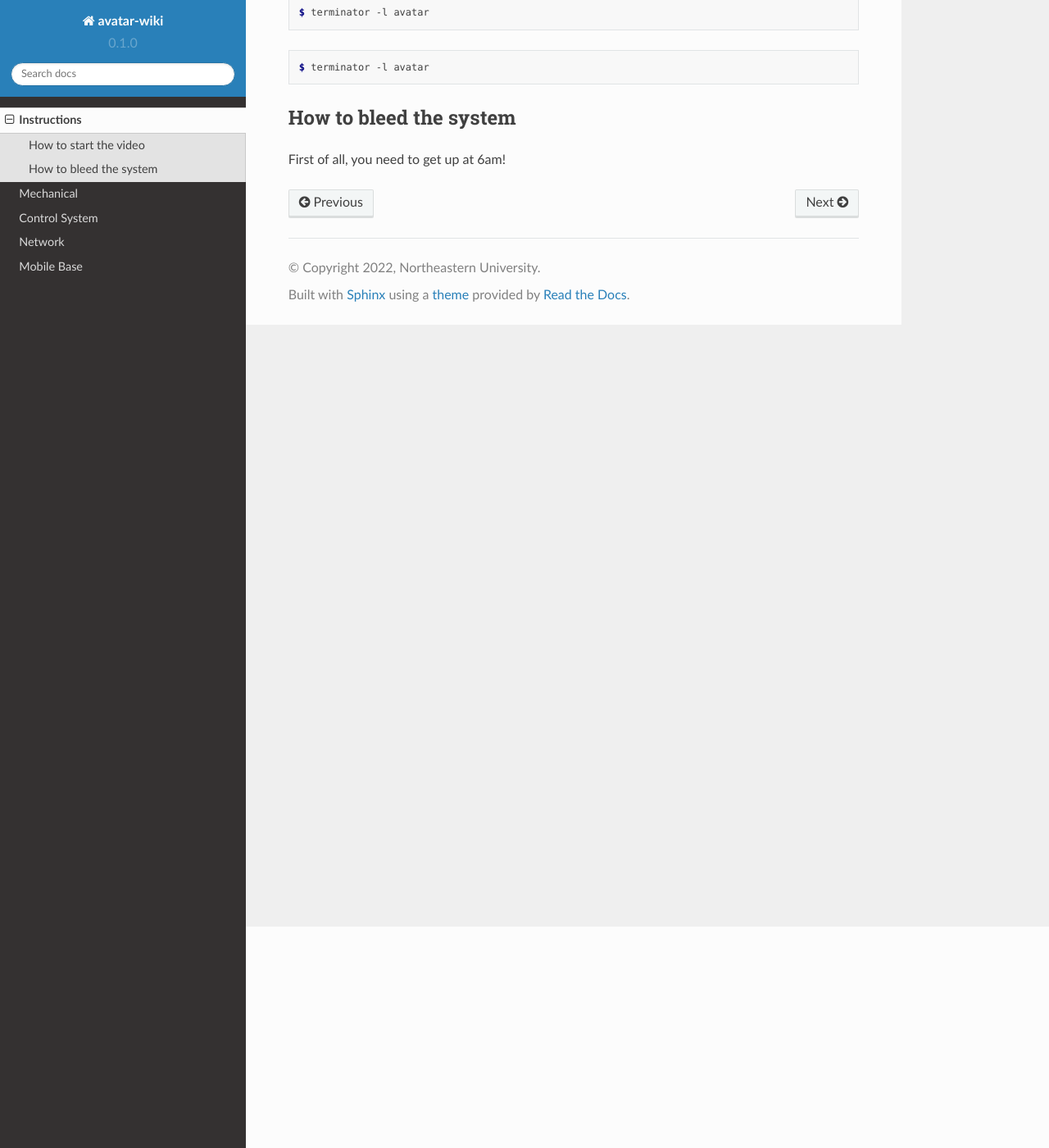
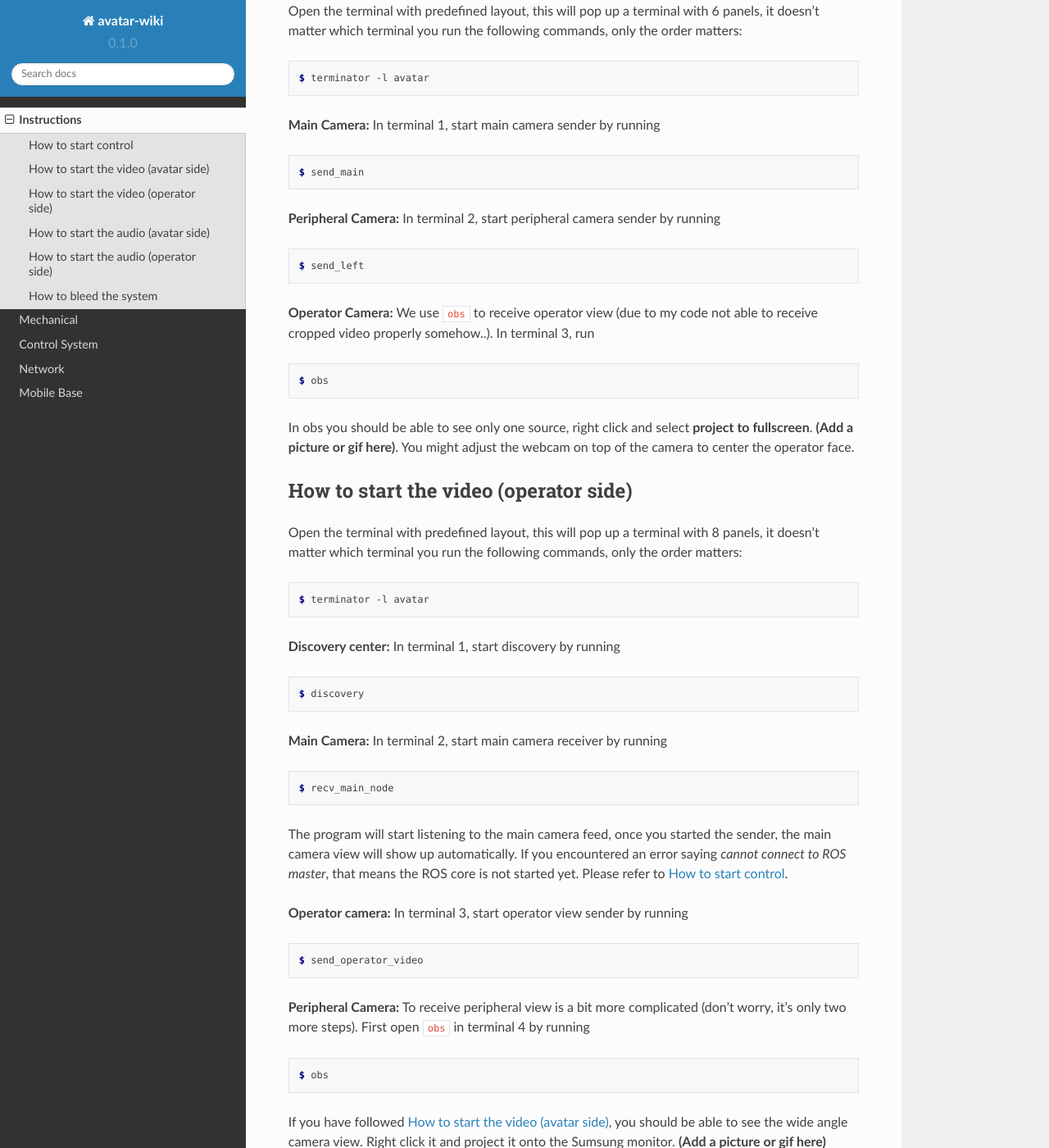
Before and after one commit to davidhnguyen2000/avatar-wiki, a Sphinx documentation site: the page built from docs/source/instructions.rst, in a window 1280 px wide and 1400 px high, scrolled down 270 px. Shown: the whole window at 82% size. Built offline with Sphinx 7.4.7 and the Read the Docs theme 2.0.0, drawn with Linux system fonts in a browser that asks for light colours; some of the changed text lies outside the part shown.

Commit message:
added instructions for starting video

```diff
--- a/docs/source/index.rst
+++ b/docs/source/index.rst
@@ -10,7 +10,7 @@ For avatar system start-up instructions, please refer to :doc:`/instructions`.
 
 You can check how to bleed the system properly at :ref:`bleed-system`.
 
-You can check how to start the video system at :ref:`video-instructions`.
+You can check how to start the video system at :ref:`video-instructions-avatar`.
 
 .. note::
 
--- a/docs/source/instructions.rst
+++ b/docs/source/instructions.rst
@@ -1,21 +1,100 @@
 Instructions
 ============
 
-.. _video-instructions:
 
-How to start the video
-----------------------
+.. _control-instructions:
 
-Open the terminal with predefined layout:
+How to start control
+--------------------
+
+.. _video-instructions-avatar:
+
+How to start the video (avatar side)
+------------------------------------
+Open the terminal with predefined layout, this will pop up a terminal with 6 panels, it doesn't matter which terminal you
+run the following commands, only the order matters:
 
 .. code-block:: console
 
    $ terminator -l avatar
 
+**Main Camera:** In terminal 1, start main camera sender by running
+
+.. code-block:: console
+
+   $ send_main
+
+**Peripheral Camera:** In terminal 2, start peripheral camera sender by running
+
+.. code-block:: console
+
+   $ send_left
+
+**Operator Camera:** We use :code:`obs` to receive operator view (due to my code not able to receive cropped
+video properly somehow..). In terminal 3, run
+
+.. code-block:: console
+
+   $ obs
+
+In obs you should be able to see only one source, right click and select **project to fullscreen**.
+**(Add a picture or gif here)**. You might adjust the webcam on top of the camera to center the operator face.
+
+.. _video-instructions-operator:
+
+How to start the video (operator side)
+--------------------------------------
+
+Open the terminal with predefined layout, this will pop up a terminal with 8 panels, it doesn't matter which terminal you
+run the following commands, only the order matters:
+
 .. code-block:: console
 
    $ terminator -l avatar
 
+**Discovery center:** In terminal 1, start discovery by running
+
+.. code-block:: console
+
+   $ discovery
+
+**Main Camera:** In terminal 2, start main camera receiver by running
+
+.. code-block:: console
+
+   $ recv_main_node
+
+The program will start listening to the main camera feed, once you started the sender, the main camera view will show up
+automatically.
+If you encountered an error saying *cannot connect to ROS master*, that means the ROS core is not started yet.
+Please refer to :ref:`control-instructions`.
+
+**Operator camera:** In terminal 3, start operator view sender by running
+
+.. code-block:: console
+
+   $ send_operator_video
+
+**Peripheral Camera:** To receive peripheral view is a bit more complicated (don't worry, it's only two more steps).
+First open :code:`obs` in terminal 4 by running
+
+.. code-block:: console
+
+   $ obs
+
+If you have followed :ref:`video-instructions-avatar`, you should be able to see the wide angle camera view. Right click it and
+project it onto the Sumsung monitor. **(Add a picture or gif here)**
+
+.. _audio-instructions-avatar:
+
+How to start the audio (avatar side)
+--------------------------------------
+
+
+.. _audio-instructions-operator:
+
+How to start the audio (operator side)
+--------------------------------------
 
 .. _bleed-system:
 
```
